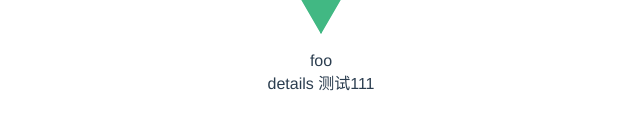
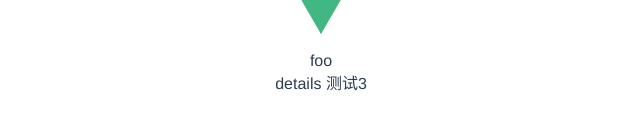
Before and after one commit to Echogithu/vue3-vite-template, a Vue app: page /details in a window 1280 px wide. Shown: the part 212-342 px from the top of the page, without its empty margins (319-959 px from the left). Built offline with nearby package versions, Linux system fonts and the light colour scheme.

Commit message:
fix: #1_测试提交信息3

```diff
--- a/src/views/Details.vue
+++ b/src/views/Details.vue
@@ -1,5 +1,5 @@
 <template>
-  <div>details 测试111</div>
+  <div>details 测试3</div>
 </template>
 
 <script lang="ts">
```
